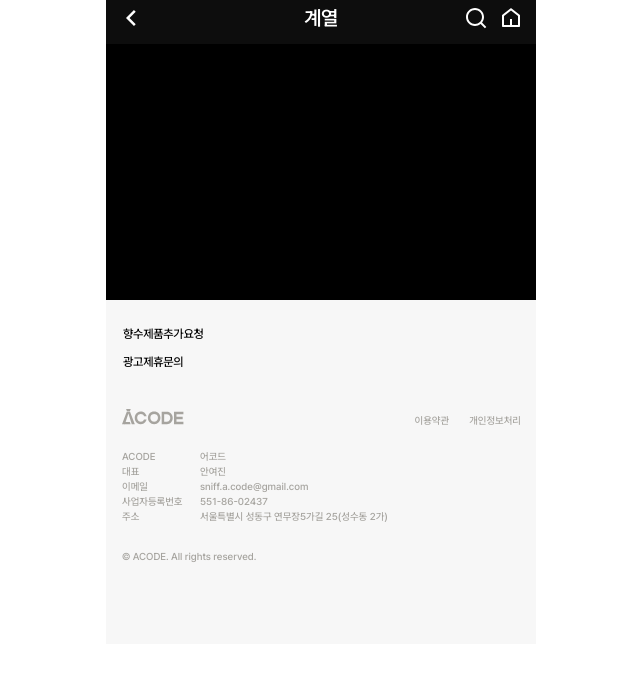
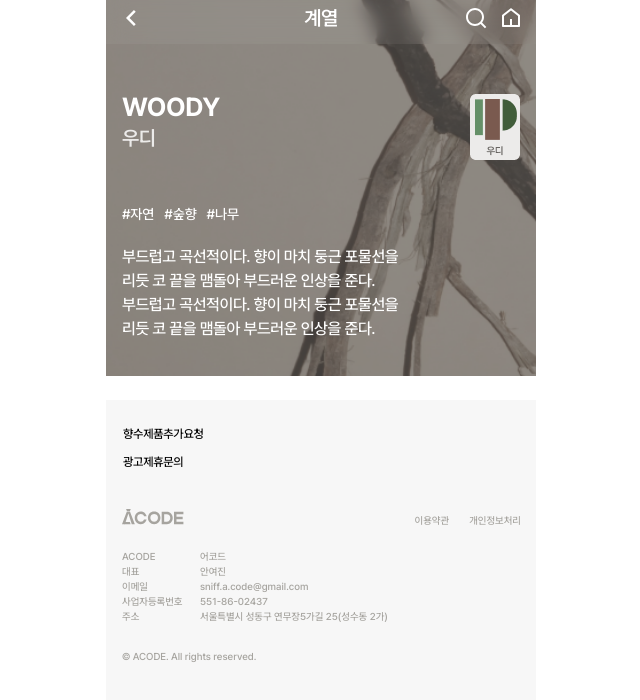
Before and after one commit to team-acode/sniff-client, a Next.js app: page /categories/1 in a window 1280 px wide. Shown: the top 700 px of the page, without its empty margins (319-959 px from the left). Built offline with nearby package versions, Linux system fonts and the light colour scheme.

Commit message:
style: 상세페이지 상단부 스타일 적용

```diff
--- a/app/(withFooter)/(withBlurryNav)/categories/[category]/page.tsx
+++ b/app/(withFooter)/(withBlurryNav)/categories/[category]/page.tsx
@@ -1,5 +1,53 @@
+import Image from 'next/image';
+
 const page = () => {
-  return <div className="bg-black h-[300px]">page</div>;
+  return (
+    <div className="text-acodewhite">
+      <div className="relative h-[376px] px-4">
+        <Image
+          src="/images/detail-temp-bg.png" // 임시로 지정해둠 변경해야됨
+          fill
+          style={{ objectFit: 'cover', zIndex: -1 }}
+          alt="detail bg"
+          quality={100}
+        />
+        <div className="pt-[94px] flex">
+          <div className="mr-auto">
+            <h1 className="text-[26px] font-bold leading-[26px] tracking-[-0.26px] mb-2">
+              WOODY
+            </h1>
+            <span className="text-acodegray-100 text-[20px] font-semibold leading-[20px] tracking-[-0.5px] mb-[56px] block">
+              우디
+            </span>
+          </div>
+          <Image
+            src="/images/badge-temp.png"
+            width={50}
+            height={66}
+            alt="badge"
+            className="w-[50px] h-[66px]"
+          />
+        </div>
+        <div className="flex text-[14px] font-medium tracking-[-0.14px] gap-[10px] mb-[20px]">
+          <span className="">#자연</span>
+          <span className="">#숲향</span>
+          <span className="">#나무</span>
+        </div>
+        <p className="w-[281px] text-[16px] font-medium leading-[24px] tracking-[-0.4px] break-keep">
+          부드럽고 곡선적이다. 향이 마치 둥근 포물선을 리듯 코 끝을 맴돌아
+          부드러운 인상을 준다. 부드럽고 곡선적이다. 향이 마치 둥근 포물선을
+          리듯 코 끝을 맴돌아 부드러운 인상을 준다.
+        </p>
+      </div>
+      <div className="">
+        <h3 className=""></h3>
+        <button type="button" className=""></button>
+      </div>
+      <div className="">
+        <div className=""></div>
+      </div>
+    </div>
+  );
 };
 
 export default page;
--- a/components/common/BlurryNav.tsx
+++ b/components/common/BlurryNav.tsx
@@ -18,7 +18,7 @@
   };
 
   return (
-    <div className="absolute flex items-center w-full pt-[3px] pl-[10px] pr-[13px] pb-[11px] backdrop-blur-[10px] bg-white/[0.05]">
+    <div className="absolute flex items-center w-full pt-[3px] pl-[10px] pr-[13px] pb-[11px] backdrop-blur-[10px] bg-white/[0.05] z-20">
       <button type="button" className="mr-auto" onClick={() => router.back()}>
         <ArrowLeftIcon className="fill-acodewhite" />
       </button>
```
Also changed, not shown: public/images/badge-temp.png (added), public/images/detail-temp-bg.png (added).
